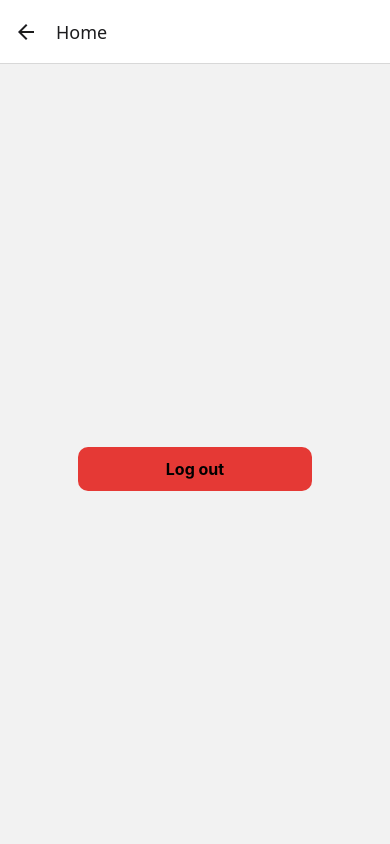
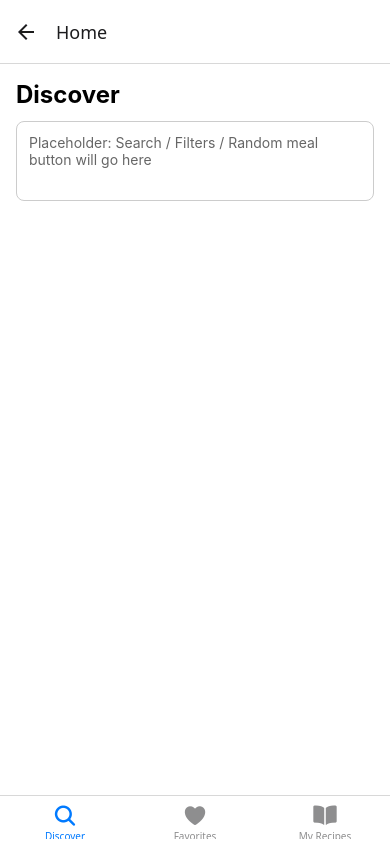
Before and after one commit to lraivisto/foodcodex-app, a React Native app: screen /Home in a window 390 px wide. Built offline with nearby package versions, Linux system fonts and the light colour scheme.

Commit message:
add maintabs
now you can navigate the pages and see their placeholders

```diff
--- a/App.js
+++ b/App.js
@@ -3,7 +3,7 @@ import { StyleSheet, Text, View } from 'react-native';
 import { NavigationContainer } from '@react-navigation/native';
 import { createNativeStackNavigator } from '@react-navigation/native-stack';
 import LoginScreen from './screens/LoginScreen';
-import HomeScreen from './screens/HomeScreen';
+import MainTabs from './screens/MainTabs';
 import RegisterScreen from './screens/RegisterScreen';
 import SplashScreen from './screens/SplashScreen';
 import { useEffect, useState } from 'react';
@@ -45,7 +45,7 @@ export default function App() {
           component={RegisterScreen}
         />
         <Stack.Screen name="Home"
-          component={HomeScreen}
+          component={MainTabs}
           options={{ headerBackVisible: false }}
         />
       </Stack.Navigator>
--- a/package.json
+++ b/package.json
@@ -11,6 +11,7 @@
   "dependencies": {
     "@expo/vector-icons": "^15.0.3",
     "@react-native-async-storage/async-storage": "2.2.0",
+    "@react-navigation/bottom-tabs": "^7.8.4",
     "@react-navigation/native": "^7.1.19",
     "@react-navigation/native-stack": "^7.6.2",
     "axios": "^1.13.2",
--- /dev/null
+++ b/screens/MainTabs.js
@@ -0,0 +1,29 @@
+import React from 'react';
+import { createBottomTabNavigator } from '@react-navigation/bottom-tabs';
+import { Ionicons } from '@expo/vector-icons';
+import DiscoverScreen from './DiscoverScreen';
+import FavoritesScreen from './FavoritesScreen';
+import MyRecipeScreen from './MyRecipeScreen';
+
+const Tab = createBottomTabNavigator();
+
+export default function MainTabs() {
+  return (
+    <Tab.Navigator
+      screenOptions={({ route }) => ({
+        headerShown: false,
+        tabBarIcon: ({ color, size }) => {
+          let iconName = 'ellipse';
+          if (route.name === 'Discover') iconName = 'search';
+          else if (route.name === 'Favorites') iconName = 'heart';
+          else if (route.name === 'MyRecipes') iconName = 'book';
+          return <Ionicons name={iconName} size={size} color={color} />;
+        },
+      })}
+    >
+      <Tab.Screen name="Discover" component={DiscoverScreen} />
+      <Tab.Screen name="Favorites" component={FavoritesScreen} />
+      <Tab.Screen name="MyRecipes" component={MyRecipeScreen} options={{ title: 'My Recipes' }} />
+    </Tab.Navigator>
+  );
+}
```
Also changed, not shown: 1 other file (tests, documents, lock files or other folders).
